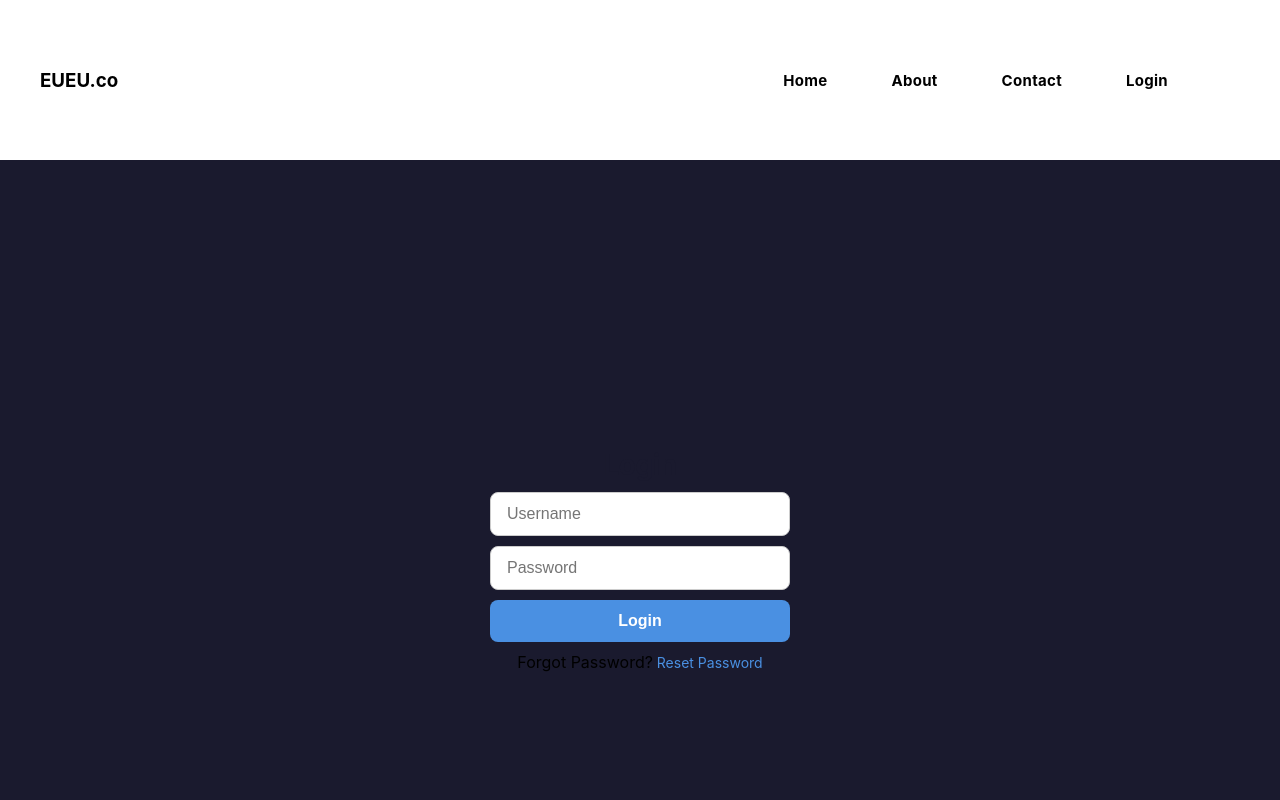
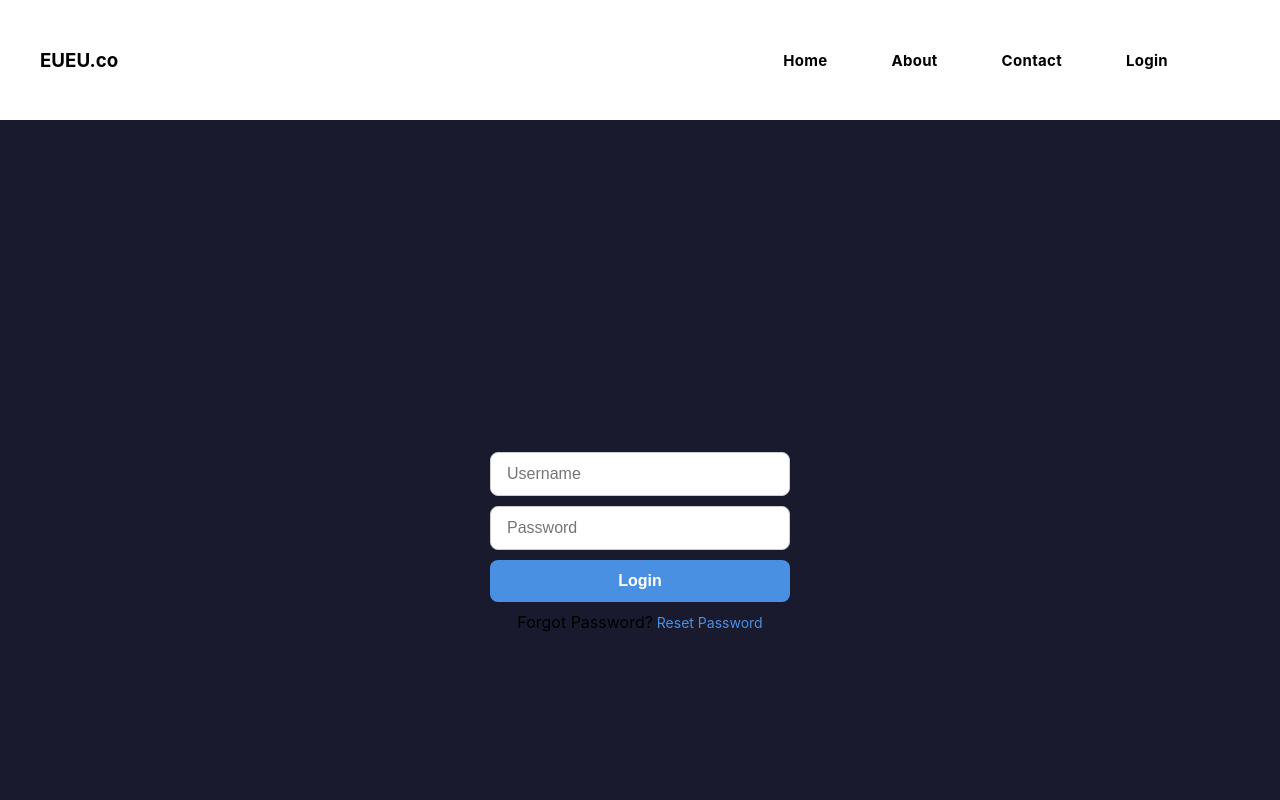
Before and after one commit to eureka03/ManagerApp, a React (Create React App) app: page /login in a window 1280 px wide. Shown: the top 800 px of the page. Built offline with nearby package versions, Linux system fonts and the light colour scheme.

Commit message:
heading padding fix

```diff
--- a/src/styles/Heading.css
+++ b/src/styles/Heading.css
@@ -3,7 +3,7 @@
     display:flex;
     list-style-type: none;
     justify-content: end;
-    Padding:30px 40px;
+    Padding:10px 40px;
 
 }
 .list-parent li{
```
